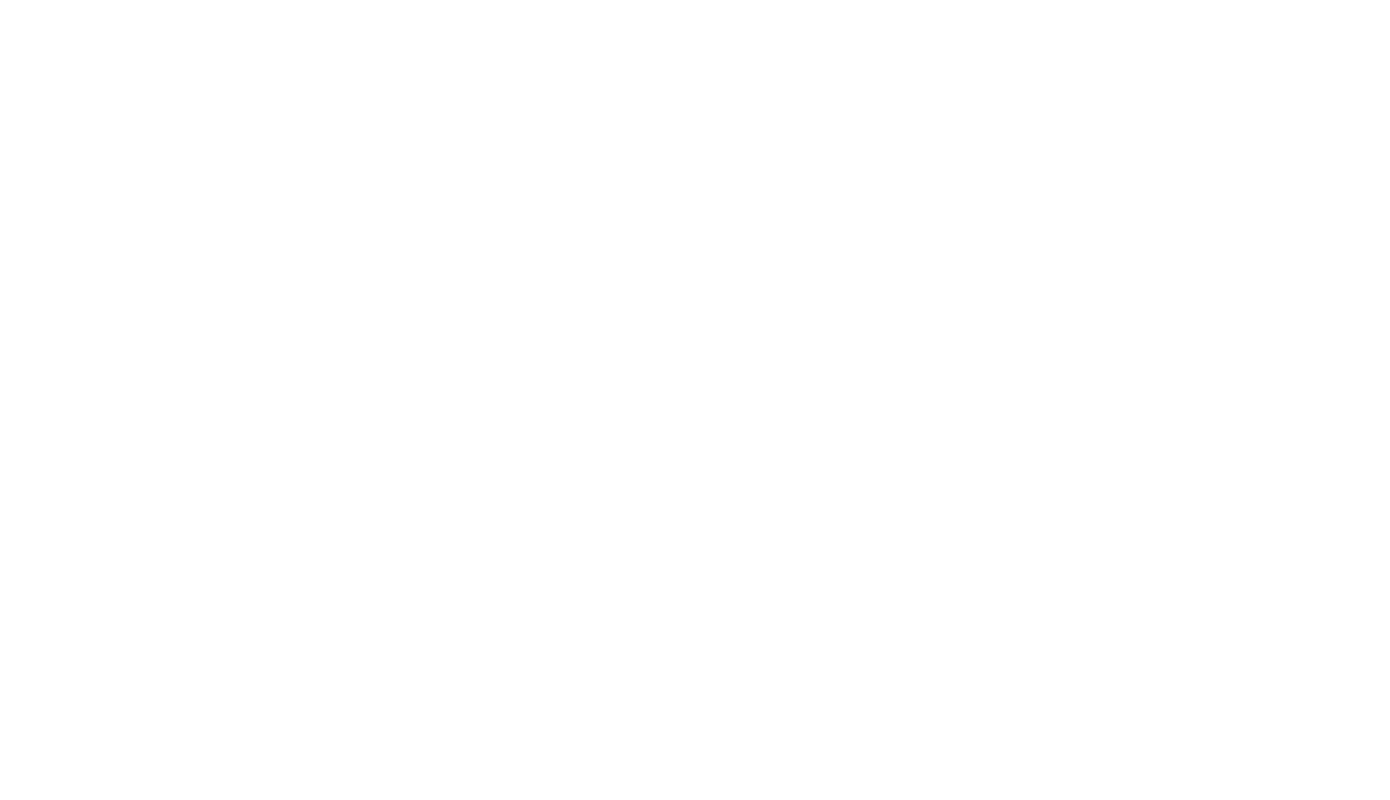
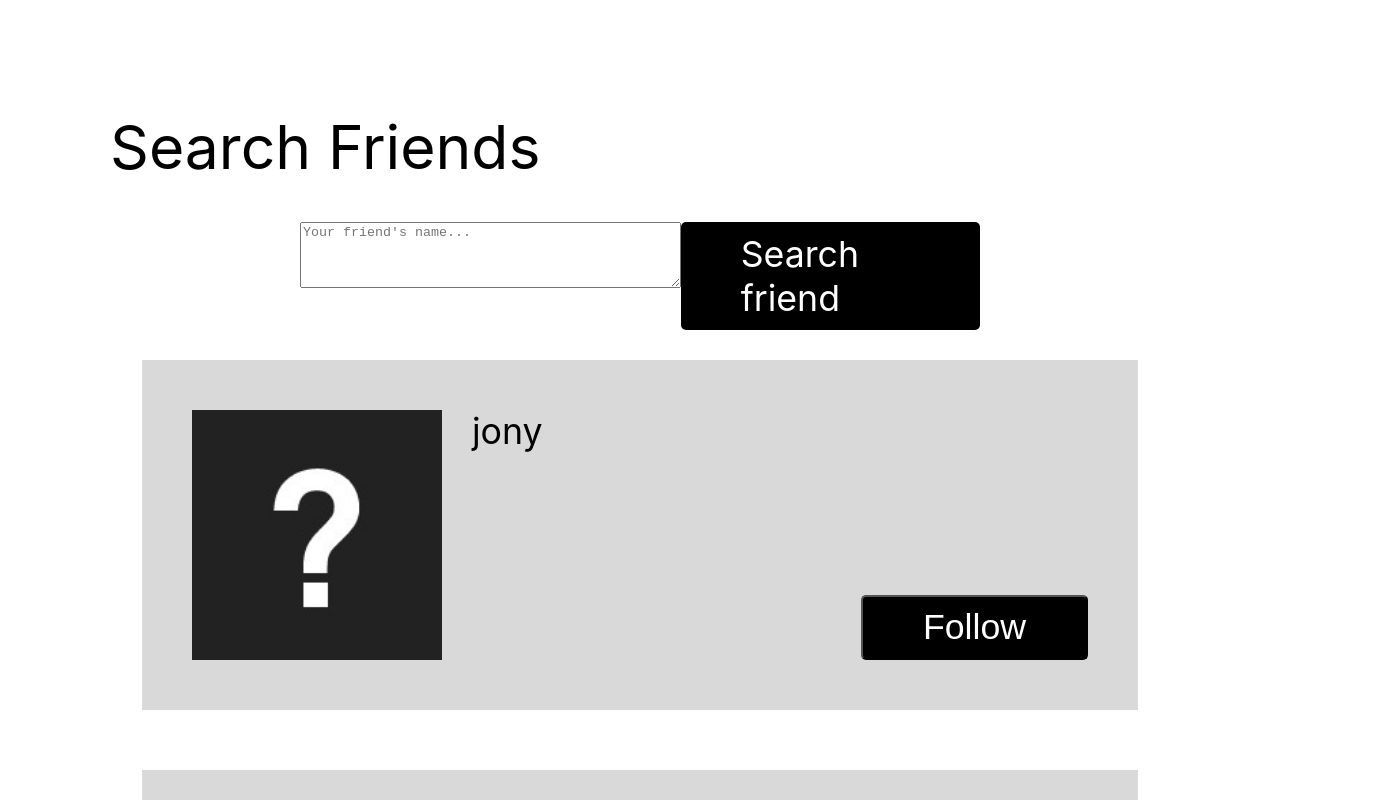
Before and after one commit to ChurrisBoys/seguridad_tarea_churris_banca, a React (Create React App) app in the folder client/: page /search in a window 1280 px wide. Before the commit this address had no page. Shown: the top 800 px of the page, 1390 px wide, since content can reach past the window. Built offline with nearby package versions, Linux system fonts and the light colour scheme.

Commit message:
Added starting SearchFriends page

```diff
--- /dev/null
+++ b/client/src/components/Social/SearchFriends/SearchFriends.css
@@ -0,0 +1,33 @@
+.Friend {
+  display: flex;
+	justify-content: center;
+}
+.Friend .FriendBody {
+  display: flex;
+	left: 0px;
+	top: 0px;
+	padding: 50px;
+	margin: 30px;
+  width: 70%;
+	height: 249.89999999999998px;
+	background: rgba(217,217,217,1.00);
+}
+.Friend .user {
+	margin-left: 30px	;
+}
+.FollowButton {
+	display: flex; /*enables flex spacing, which is auto spacing*/
+	justify-content: end; /*moves the contents to horizontally*/
+	align-items: end; /*moves the contents vertically*/
+	flex-grow: 1; /*all the remaining space when inside another flex space will be taken by this div*/
+}
+.SearchFriendArea {
+	display: flex;
+	justify-content: space-between;
+	margin-left: 300px;
+	margin-right: 300px;
+}
+.InputFriendName {
+	width: 70%;
+	height: 60px;
+}
--- /dev/null
+++ b/client/src/components/Social/SearchFriends/SearchFriends.js
@@ -0,0 +1,52 @@
+import React from 'react'
+// Using css rules from other pages to reuse
+import '../SocialFeed.css'
+import './SearchFriends.css'
+import ImgAsset from '../public'
+import {Link} from 'react-router-dom'
+
+const friends = [
+  { friend: 'jony' },
+  { friend: 'Garlic', },
+  { friend: 'Bob' }
+];
+
+function DisplayFriends() {
+	// Creating the Friends view
+	const listFriends = friends.map(post =>
+		<div className='Friend'>
+			<div className='FriendBody'>
+				<img className='FriendImage' src = {ImgAsset.SocialFeed_PostImage} />
+				<span className='user'>{post.friend}</span>
+				<div className='FollowButton'>
+					<button className='Button Text'>Follow</button>
+				</div>
+		</div>
+	</div>
+	);
+
+	return (
+		<div className='Friends'>{listFriends}</div>
+	);
+}
+
+
+export default function SearchFriends () {
+	return (
+		<div className='SearchFriends'>
+		    <h2 className='Title'>
+					Search Friends
+        </h2>
+			<div className='SearchFriendArea'>
+				<textarea className="InputFriendName" placeholder="Your friend's name..."></textarea>
+				<span className='Button Text'>Search friend</span>
+			</div>
+			{DisplayFriends()};
+			<Link to='/undefined'>
+				<div className='NextButton'>
+					<span className='Text Button'>Next</span>
+				</div>
+			</Link>
+		</div>
+	)
+}
--- a/client/src/components/Social/SocialFeed.css
+++ b/client/src/components/Social/SocialFeed.css
@@ -2,56 +2,51 @@
 .SocialFeed_SocialFeed {
 	left: 0px;
 	top: 0px;
-	margin: auto;
 	width: 100%;
 	height: 100vh;
 	overflow: auto;
 	background: rgba(255,255,255,1.00);
 }
-.SocialFeed_SocialFeed .SocialFeed_1 {
-  position: absolute;
-	left: 85.67999999999999px;
-	top: 135.66px;
-	width: 259.42px;
-	height: 57.12px;
-	color: rgba(0,0,0,1.00);
-	font-family: Inter;
-	font-size: 47.599999999999994px;
+.Button {
+  border-radius: 5px;
+	padding-top: 10px;
+	padding-bottom: 10px;
+	padding-left: 60px;
+	padding-right: 60px;
+	background-color: black;
+}
+.Text {
+	color: rgb(255,255,255,1.00);
+	font-size: 35.699999999999996px;
 	font-weight: 400;
-	line-height: 57.60681488037109px;
+
 }
-.SocialFeed_SocialFeed .Title {
+.Title {
   display: flex;
 	margin-left: 110px;
 	margin-top: 110px;
 	width: 100%;
 	height: 61.879999999999995px;
-	font-family: Inter;
 	font-size: 60.599999999999994px;
 	font-weight: 400;
 }
-.SocialFeed_SocialFeed .NextButton {
+.NextButton {
   display: flex;
 	justify-content: center;
 }
 .SocialFeed_SocialFeed .NextText {
-	padding-top: 10px;
-	padding-bottom: 10px;
-	padding-left: 60px;
-	padding-right: 60px;
-	background-color: black;
 	color: rgb(255,255,255,1.00);
-	font-family: Inter;
 	font-size: 35.699999999999996px;
 	font-weight: 400;
-	line-height: 43.20511116027832px;
 }
-.SocialFeed_SocialFeed .SearchUsersButton {
+.SocialFeed_SocialFeed .SearchFriendButton {
 	display: flex;
 	justify-content: flex-end;
-	margin-right: 300px;
+	margin-right: 250px;
+	margin-top: 30px;
+	margin-bottom: 30px;
 }
-.SocialFeed_SocialFeed .SearchUsersButtonBody {
+.SocialFeed_SocialFeed .SearchFriendButtonBody {
 	display: flex;
 	justify-content: center;
 	align-items: center;
@@ -59,14 +54,8 @@
 	height: 61.879999999999995px;
 	background: rgba(24,24,24,1.00);
 }
-.SocialFeed_SocialFeed .SearchUsersButton .SearchusersText {
-	padding-top: 10px;
-	padding-bottom: 10px;
-	padding-left: 110px;
-	padding-right: 110px;
-	background-color: black;
+.SocialFeed_SocialFeed .SearchFriendButton .SearchfriendsText {
 	color: rgba(255,255,255,1.00);
-	font-family: Inter;
 	font-size: 35.699999999999996px;
 	font-weight: 400;
 	line-height: 43.20511116027832px;
@@ -81,7 +70,7 @@
 	top: 0px;
 	padding: 50px;
 	margin: 30px;
-	width: 1816.1399999999999px;
+  width: 70%;
 	height: 249.89999999999998px;
 	background: rgba(217,217,217,1.00);
 }
@@ -108,19 +97,17 @@
 	width: 461.71999999999997px;
 	height: 42.839999999999996px;
 	color: rgba(0,0,0,1.00);
-	font-family: Inter;
-	font-size: 35.699999999999996px;
+	font-size: 30.699999999999996px;
 	font-weight: 400;
 	line-height: 43.20511116027832px;
 }
-.SocialFeed_SocialFeed .Post .usuario {
+.user {
   display: flex;
 	left: 345.09999999999997px;
 	top: 21.419999999999998px;
 	width: 461.71999999999997px;
 	height: 42.839999999999996px;
 	color: rgba(0,0,0,1.00);
-	font-family: Inter;
 	font-size: 35.699999999999996px;
 	font-weight: 400;
 	line-height: 43.20511116027832px;
--- a/client/src/components/Social/SocialFeed.js
+++ b/client/src/components/Social/SocialFeed.js
@@ -16,9 +16,9 @@ function DisplayPosts() {
 			<div className='PostBody'>
 				<img className='PostImage' src = {ImgAsset.SocialFeed_PostImage} />
 				<div className='UserAndText'>
-				<span className='usuario'>{post.user}</span>
-				<span className='Text'>{post.text}</span>
-			</div>
+					<span className='user'>{post.user}</span>
+					<span className='Text'>{post.text}</span>
+				</div>
 			<div className='imageContainer'>
 				<img className='likeDislikeButtons' src = {ImgAsset.SocialFeed_likeDislikeButtons} />
 			</div>
@@ -38,16 +38,15 @@ export default function SocialFeed () {
 		    <div className='Title'>
 					<span className='TitleText'>Social Feed</span>
         </div>
-			<div className='SearchUsersButton'>
-			<span className='SearchusersText'>Search users</span>
+			<div className='SearchFriendButton'>
+				<span className='SearchfriendsText Button'>Search friends</span>
 			</div>
 			{DisplayPosts()};
-			<Link to='/undefined'>
-			<div className='NextButton'>
-				<span className='NextText'>Next</span>
-			</div>
+			<Link to='/search'>
+				<div className='NextButton'>
+					<span className='NextText Button'>Next</span>
+				</div>
 			</Link>
-
 		</div>
 	)
 }
--- a/client/src/index.js
+++ b/client/src/index.js
@@ -6,6 +6,7 @@ import App from './App';
 import BankingFeed from './components/Banking/BankingFeed';
 import SocialFeed from './components/Social/SocialFeed';
 import CreatePost from './components/Profile/CreatePost';
+import SearchFriends from './components/Social/SearchFriends/SearchFriends';
 import reportWebVitals from './reportWebVitals';
 
 const root = ReactDOM.createRoot(document.getElementById('root'));
@@ -18,6 +19,7 @@ root.render(
         <Route path="/" element={<App />} />
         <Route path="/banking" element={<BankingFeed />} />
         <Route path="/social" element={<SocialFeed />} />
+        <Route path="/search" element={<SearchFriends />} />
       </Routes>
       <Routes>
         <Route path="/" element={<App />} />
```
